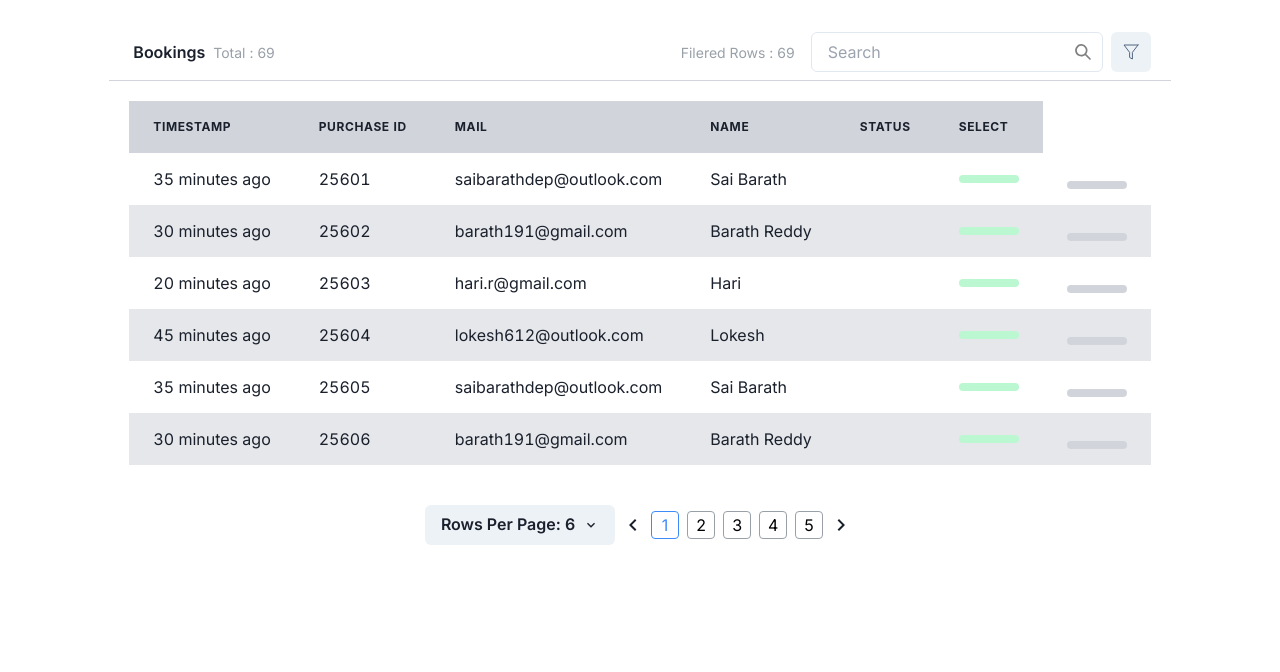
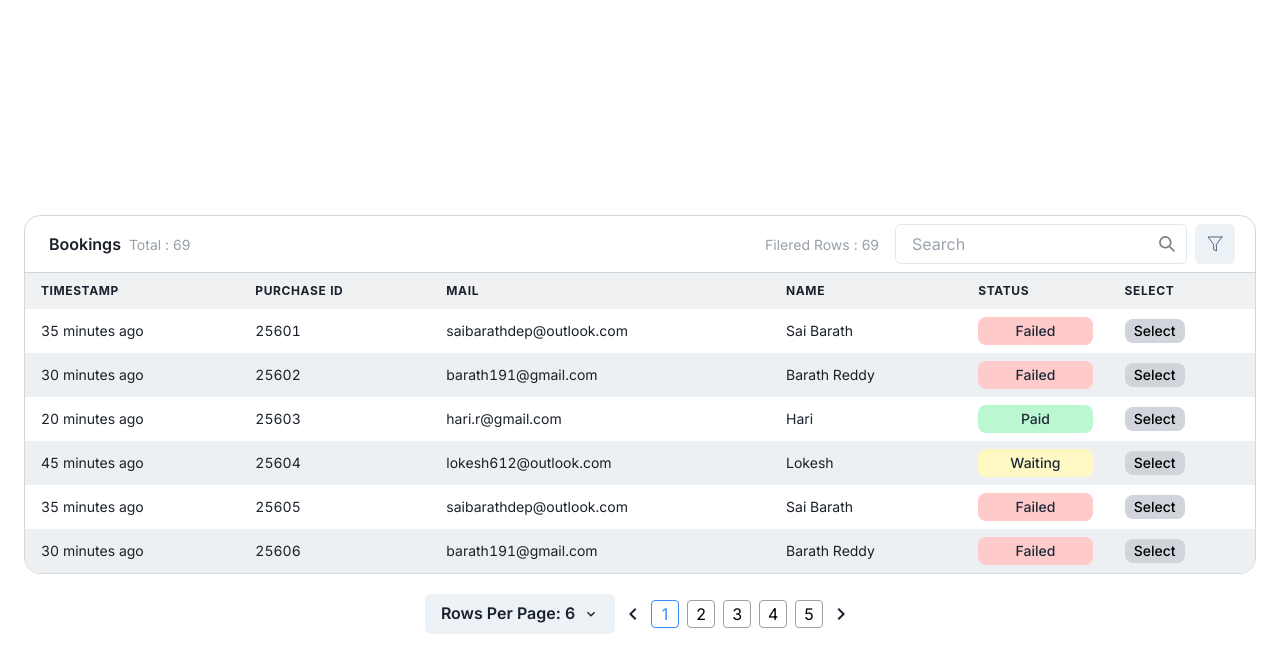
Before and after one commit to SaiBarathR/Reusable-Table, a Next.js app: page / in a window 1280 px wide. Shown: the top 672 px of the page. Built offline with nearby package versions, Linux system fonts and the light colour scheme.

Commit message:
Update CustomTable component

```diff
--- a/src/app/Components/Table/CustomTable.tsx
+++ b/src/app/Components/Table/CustomTable.tsx
@@ -1,10 +1,10 @@
-'use client'
-
-import { IconButton, Table, TableContainer, Tbody, Td, Th, Thead, Tr } from "@chakra-ui/react";
+import { Box, IconButton, Table, TableContainer, Tbody, Td, Th, Thead, Tr } from "@chakra-ui/react";
 import { useEffect, useMemo, useState } from "react";
 import { ChevronDownIcon } from "@chakra-ui/icons";
 import HeaderComponent from "./HeaderComponent";
-import Paginations from "./Pagination";
+import Pagination from "./Pagination";
+import "./customTable.css"
+import { useMediaQuery } from '@chakra-ui/react'
 
 type tableProps = {
     headers: any;
@@ -15,6 +15,7 @@ type tableProps = {
     caption: string;
     pagination: boolean;
     filterRowsByColumnGroup: any;
+    error: any;
 }
 
 type columnProps = {
@@ -25,7 +26,7 @@ type rowProps = {
     rows: any
 }
 
-export default function CustomTable({ headers, row, filterRowsByColumnGroup = [], sortable = false, defaultRowsPerPage = 6, defaultPaginationLength = 5, caption = "empty", pagination = false }: tableProps) {
+export default function CustomTable({ headers, error, row, filterRowsByColumnGroup = [], sortable = false, defaultRowsPerPage = 6, defaultPaginationLength = 5, caption = "empty", pagination = false }: tableProps) {
     const [rows, setRows] = useState([]);
     //seperate list for searching and filtering purposes
     const [filteredRows, setFilteredRows] = useState([])
@@ -33,23 +34,15 @@ export default function CustomTable({ headers, row, filterRowsByColumnGroup = []
     const [currentRow, setCurrentRow] = useState([]);
     //names of the column who has cellrender instead of a normal value
     const cellRenderList = useMemo(() => headers.map((header: any, index: number) => header.cellRenderer ? header.label : false), [headers])
-    const [isDisplaySmall, setIsDisplaySmall] = useState(false);
+    const stylesList = useMemo(() => headers.map((header: any, index: number) => header.styles ? header.label : false), [headers])
+    const getStyles = (value: any[]) => stylesList.includes(value[0]) ? headers[stylesList.indexOf(value[0])].styles : {};
     //name of the column to sort by
     const [sortField, setSortField] = useState("");
     //type of sort for the column
     const [order, setOrder] = useState("asc");
-
-    useEffect(() => {
-        //handle window resize to reduce table size based on window width
-        const isDisplaySmall = window.matchMedia('(max-width: 1096px)');
-        isDisplaySmall.addEventListener("change", handleResize);
-        function handleResize(resizeEvent: any) {
-            setIsDisplaySmall(resizeEvent.matches)
-        }
-        return () => {
-            isDisplaySmall.removeEventListener("change", handleResize);
-        }
-    }, []);
+    const headerKeys = useMemo(() => headers.map((item: { label: any; }) => item.label), [headers])
+    const [isLargerThan1850] = useMediaQuery('(min-width: 1850px)')
+    const [isLargerThan1500] = useMediaQuery('(min-width: 1500px)')
 
     useEffect(() => {
         setFilteredRows(rows)
@@ -64,7 +57,7 @@ export default function CustomTable({ headers, row, filterRowsByColumnGroup = []
         if (sortField) {
             const sorted = [...filteredRows].sort((a: any, b: any) => {
                 return (
-                    a[sortField].toString().localeCompare(b[sortField].toString(), "en", {
+                    a[sortField]?.toString()?.localeCompare(b[sortField]?.toString(), "en", {
                         numeric: true,
                     }) * (sortOrder === "asc" ? 1 : -1)
                 );
@@ -87,7 +80,7 @@ export default function CustomTable({ headers, row, filterRowsByColumnGroup = []
     function ColumnRenderer({ columns }: columnProps) {
         return (
             <Thead >
-                <Tr className="bg-gray-300 border-radius-table-row h-[52px]">
+                <Tr className="bg-[#F0F1F2] border-radius-table-row h-[36px]">
                     {columns.map((column: any, index: number) => <Th onClick={(sortable && !column.cellRenderer) ? handleClickColumnName(column.label) : () => console.log(`'Column: ${column.label} doesn't support sorting`)} cursor={sortable ? "pointer" : "auto"} key={column.label}>
                         <div className="flex gap-2 items-center">
                             {column.name}
@@ -107,9 +100,11 @@ export default function CustomTable({ headers, row, filterRowsByColumnGroup = []
     function RowRenderer({ rows }: rowProps) {
         return (
             <Tbody>
-                {rows.map((row: any, index: number) => <Tr className={`${index % 2 !== 0 && 'bg-gray-200'} border-radius-table-row`} key={index}>
-                    {/* //if cellRenderer is present then a callback of cellrender is fired to provide the cuurent row value to the cell renderer present in orderdetails component to render component based on row values*/}
-                    {Object.entries(row).map((value, subIndex) => <Td whiteSpace={"initial"} wordBreak={"break-all"} key={value[0] + subIndex}> {cellRenderList.includes(value[0]) ? headers[cellRenderList.indexOf(value[0])].cellRenderer(value) : value[1]}</Td>)}
+                {rows.map((row: any, index: number) => <Tr className={`${index % 2 !== 0 && 'bg-[#EDF0F2]'} border-radius-table-row`} key={index}>
+                    {/* //if cellRenderer is present then a callback of cellrender is fired to provide the cuurent row value to the cell renderer present in flow component to render component based on row values*/}
+                    {Object.entries(row).map((value, subIndex) => {
+                        return headerKeys.includes(value[0]) && <Td sx={getStyles(value)} whiteSpace={"initial"} key={value[0] + subIndex}> {cellRenderList.includes(value[0]) ? headers[cellRenderList.indexOf(value[0])].cellRenderer(row) : value[1]}</Td>
+                    })}
                 </Tr>)
                 }
             </Tbody>
@@ -117,22 +112,26 @@ export default function CustomTable({ headers, row, filterRowsByColumnGroup = []
     }
 
     return (
-        rows.length > 0 && <div className="flex flex-col gap-5">
-            <div className="custom-table-container">
+        <Box className="flex flex-col w-full h-screen gap-5 items-center justify-center">
+            <Box className="custom-table-container">
                 {caption !== "empty" && <HeaderComponent total={rows.length} onlyFilteredDatas={filteredRows} caption={caption} rowData={rows} filterRows={setFilteredRows} filterRowsByColumnGroup={filterRowsByColumnGroup} />}
-                {filteredRows.length > 0 ? <TableContainer className="m-5" >
-                    <Table variant={"unstyled"} size={isDisplaySmall ? "sm" : "md"}>
+                {filteredRows.length > 0 ? <TableContainer className="max-h-[65vh] lg:max-h-[70vh]" overflowY={'auto'} minW={'none'} >
+                    <Table variant={"unstyled"}
+                        size={isLargerThan1850 ? "lg" : isLargerThan1500 ? 'md' : 'sm'} minW={'none'}
+                    >
                         <ColumnRenderer columns={headers} />
                         <RowRenderer rows={pagination ? currentRow : filteredRows} />
                     </Table>
                 </TableContainer> :
-                    <div className="w-full min-h-[200px] min-w-[500px] flex items-center justify-center text-2xl font-medium mb-12">
-                        No rows data is available to display
-                    </div>
+                    <Box className="w-full min-h-[250px] p-2  flex items-center justify-center text-2xl font-medium mb-12">
+                        {error || 'No rows data is available to display'}
+                    </Box>
                 }
-            </div>
-            {/* Display pagination only if has pagination props and rows list should not be empty and rows list with length more than defaultPaginationLength*/}
-            {pagination && filteredRows.length > 0 && defaultPaginationLength > 1 && <Paginations rows={filteredRows} defaultRowsPerPage={defaultRowsPerPage} setCurrentRow={setCurrentRow} defaultPaginationLength={defaultPaginationLength} />}
-        </div>
+            </Box>
+            <Box width={'100%'} maxW={'100%'}>
+                {/* Display pagination only if has pagination props and rows list should not be empty and rows list with length more than defaultPaginationLength*/}
+                {pagination && filteredRows.length > 0 && defaultPaginationLength > 1 && <Pagination rows={filteredRows} defaultRowsPerPage={defaultRowsPerPage} setCurrentRow={setCurrentRow} defaultPaginationLength={defaultPaginationLength} />}
+            </Box>
+        </Box>
     )
 };
```
